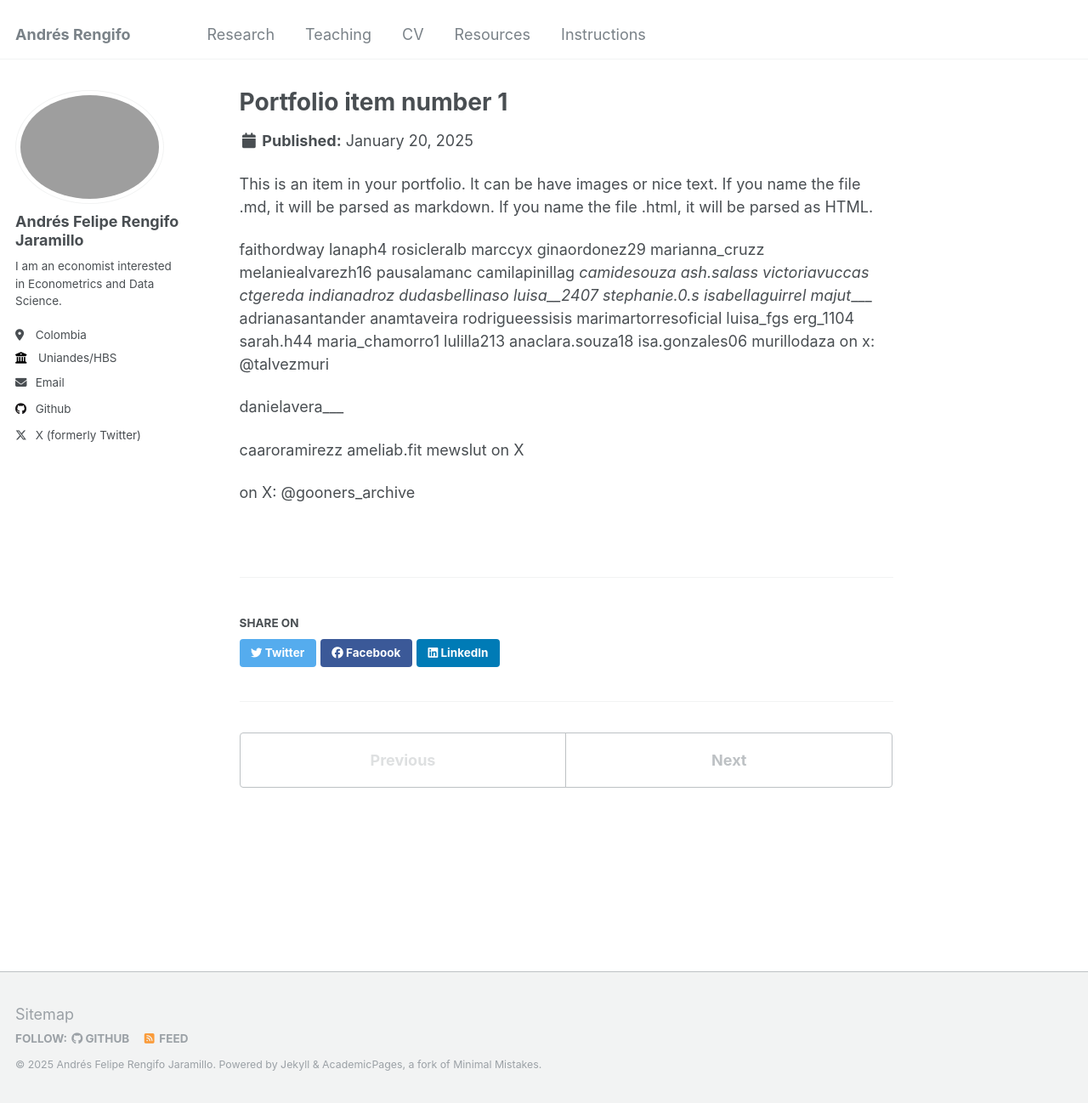
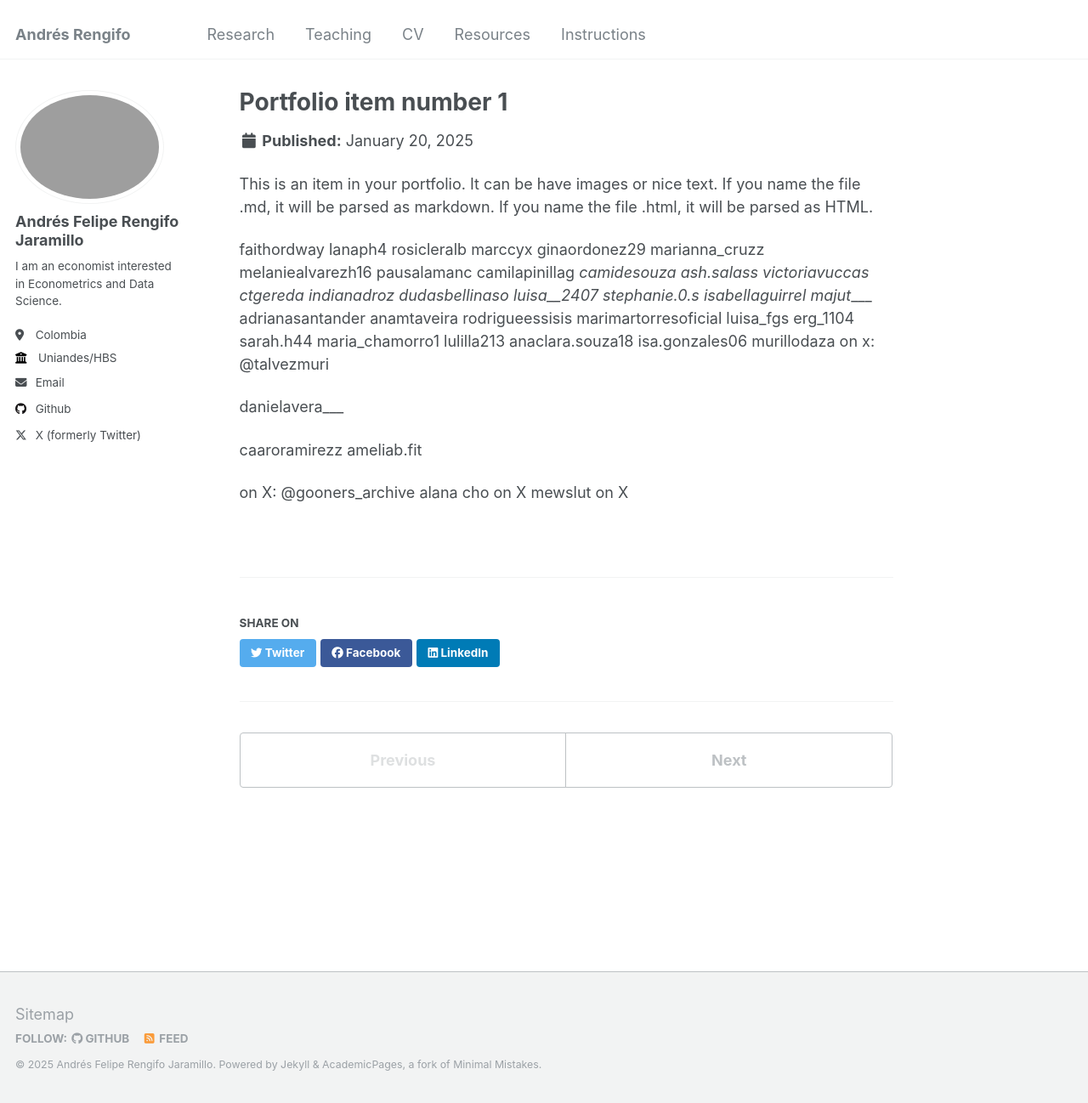
Before and after one commit to RengifoAndres/RengifoAndres.github.io, a Jekyll site: the page built from _portfolio/portfolio-1.md, in a window 1280 px wide and 1298 px high. Shown: the whole window at 85% size. Built offline with Jekyll 4.4.1, drawn with Linux system fonts in a browser that asks for light colours.

Commit message:
Update portfolio-1.md

```diff
--- a/_portfolio/portfolio-1.md
+++ b/_portfolio/portfolio-1.md
@@ -45,7 +45,9 @@ danielavera___
 
 caaroramirezz
 ameliab.fit
-mewslut on X
+
 
 on X:
 @gooners_archive
+alana cho on X
+mewslut on X
```
